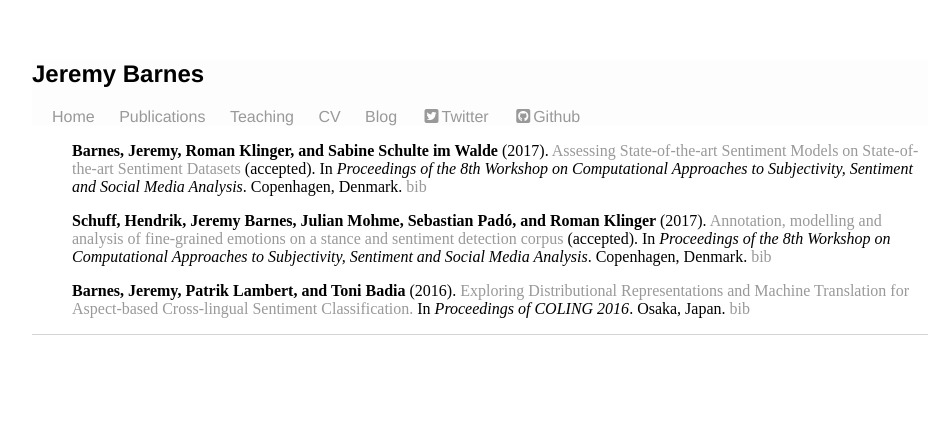
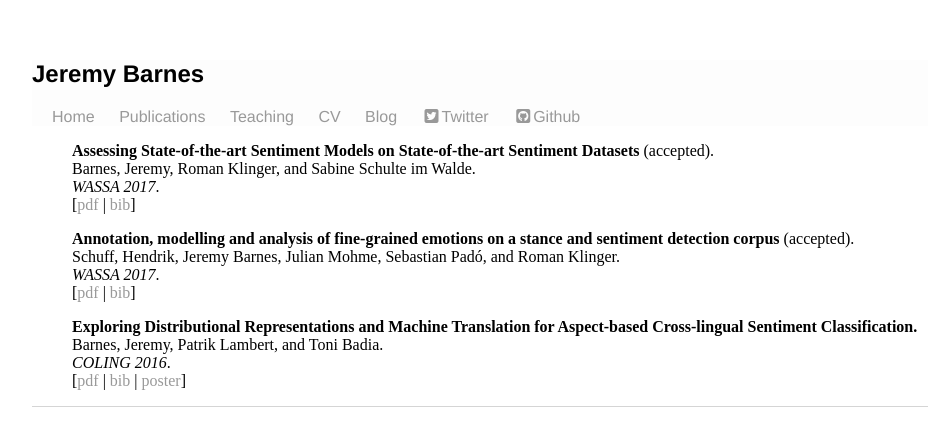
Before and after one commit to jerbarnes/jbarnesspain.github.io, a Jekyll site: the page built from publications/index.html, in a window 1280 px wide. Shown: the top 446 px of the page, without its empty margins (160-1108 px from the left). Built offline with Jekyll 4.4.1, drawn with Linux system fonts in a browser that asks for light colours; nearby versions of some CDN libraries.

Commit message:
changed publications and added poster to coling publication

```diff
--- a/publications/index.html
+++ b/publications/index.html
@@ -7,20 +7,26 @@ title: Selected Publications
 <div class="blurb">
 
 <ul>
-		<strong>Barnes, Jeremy, Roman Klinger, and Sabine Schulte im Walde</strong> (2017). <a href="https://jbarnesspain.github.io/downloads/sota_sentiment.pdf">
-		Assessing State-of-the-art Sentiment Models on State-of-the-art Sentiment Datasets</a> (accepted).
-	In <i>Proceedings of the 8th Workshop on Computational Approaches to Subjectivity, Sentiment and Social Media Analysis</i>. Copenhagen, Denmark.  <a href="http://romanklinger.de/publications/2017_bib.html#Barnes2017">bib</a>
+		<strong>
+		Assessing State-of-the-art Sentiment Models on State-of-the-art Sentiment Datasets</strong> (accepted).<br>
+		Barnes, Jeremy, Roman Klinger, and Sabine Schulte im Walde.<br>
+	    <i>WASSA 2017</i>.<br>
+	    [<a href="https://jbarnesspain.github.io/downloads/sota_sentiment.pdf">pdf</a> | <a href="http://romanklinger.de/publications/2017_bib.html#Barnes2017">bib</a>]
 </ul>
 
 <ul>
-		<strong>Schuff, Hendrik, Jeremy Barnes, Julian Mohme, Sebastian Pad&oacute, and Roman Klinger </strong> (2017). <a href="https://jbarnesspain.github.io/downloads/emotion-annotation-paper-wassa2017.pdf">Annotation, modelling and analysis of fine-grained emotions on a stance and sentiment detection corpus</a> (accepted). In <i>Proceedings of the 8th Workshop on Computational Approaches to Subjectivity, Sentiment and Social Media Analysis</i>. Copenhagen, Denmark.  <a href="http://romanklinger.de/publications/2017_bib.html#Schuff2017">bib</a>
+		<strong>Annotation, modelling and analysis of fine-grained emotions on a stance and sentiment detection corpus</strong> (accepted).<br>
+		Schuff, Hendrik, Jeremy Barnes, Julian Mohme, Sebastian Pad&oacute, and Roman Klinger. <br>
+		<i>WASSA 2017</i>. <br>
+		[<a href="https://jbarnesspain.github.io/downloads/emotion-annotation-paper-wassa2017.pdf">pdf</a> | <a href="http://romanklinger.de/publications/2017_bib.html#Schuff2017">bib</a>]
 </ul>
 
 <ul>
-		<strong>Barnes, Jeremy, Patrik Lambert, and Toni Badia</strong> (2016). <a href="http://aclweb.org/anthology/C/C16/C16-1152.pdf">
-		Exploring Distributional
-          Representations and Machine Translation for Aspect-based Cross-lingual Sentiment Classification.</a>
-	In <i>Proceedings of COLING 2016</i>. Osaka, Japan. <a href="http://www.aclweb.org/anthology/C/C16/C16-1152.bib">bib</a>
+		<strong>
+		Exploring Distributional Representations and Machine Translation for Aspect-based Cross-lingual Sentiment Classification. </strong><br>
+		Barnes, Jeremy, Patrik Lambert, and Toni Badia.<br>
+	    <i>COLING 2016</i>.<br>
+	    [<a href="http://aclweb.org/anthology/C/C16/C16-1152.pdf">pdf</a> | <a href="http://www.aclweb.org/anthology/C/C16/C16-1152.bib">bib</a> | <a href="https://jbarnesspain.github.io/downloads/coling_poster.pdf">poster</a>]
 </ul>
 
 </div><!-- /.blurb -->
```
Also changed, not shown: 1 other file.
